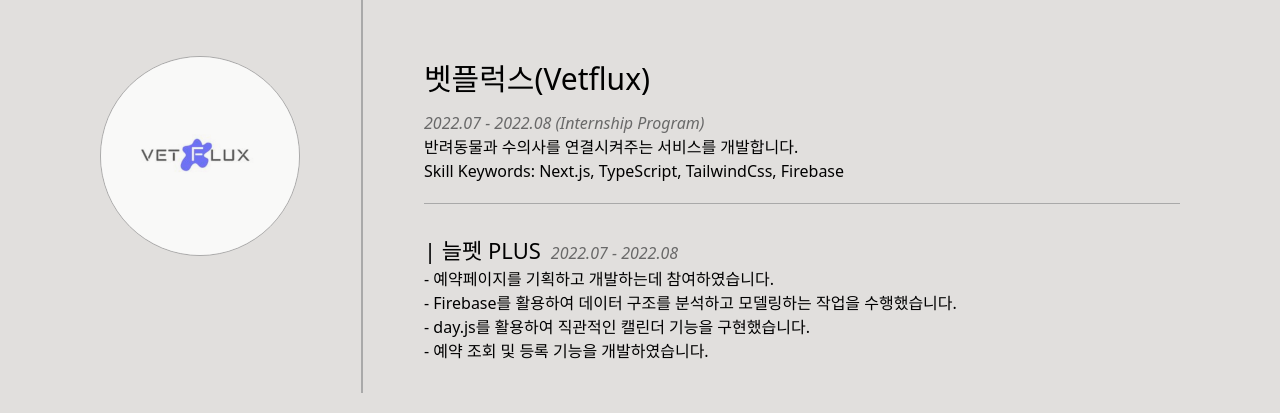
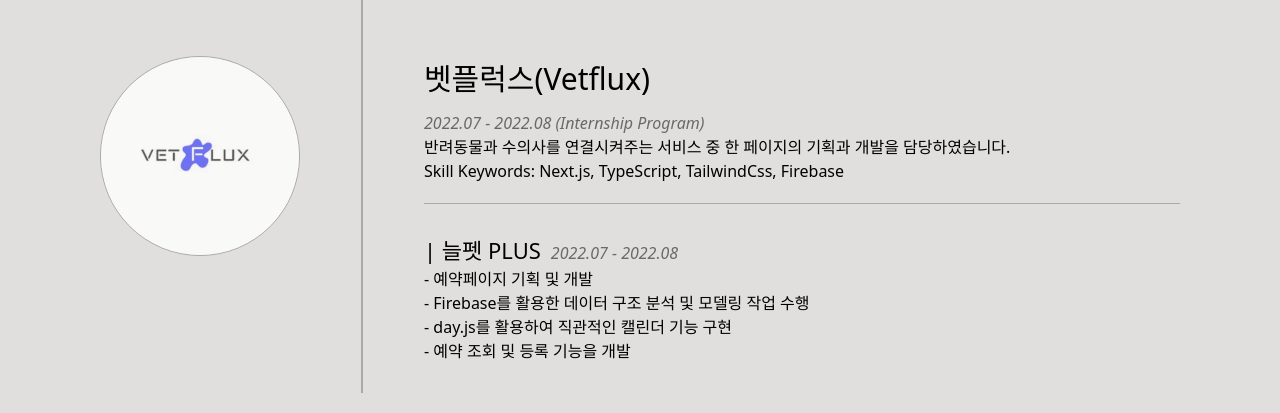
Before and after one commit to Dumibell/PORTFOLIO2, a Next.js app: page / in a window 1280 px wide. Shown: the part 3320-3733 px from the top of the page. Built offline with nearby package versions, Linux system fonts and the light colour scheme; no server answers.

Commit message:
Fix: 문구 수정

```diff
--- a/components/Expreriences.tsx
+++ b/components/Expreriences.tsx
@@ -149,7 +149,10 @@
             <div className="introduction">
               <p className="companyName">벳플럭스(Vetflux)</p>
               <p className="period">2022.07 - 2022.08 (Internship Program)</p>
-              <p>반려동물과 수의사를 연결시켜주는 서비스를 개발합니다.</p>
+              <p>
+                반려동물과 수의사를 연결시켜주는 서비스 중 한 페이지의 기획과
+                개발을 담당하였습니다.
+              </p>
               <p>Skill Keywords: Next.js, TypeScript, TailwindCss, Firebase</p>
             </div>
             <div>
@@ -157,13 +160,10 @@
                 <span className="projectName">| 늘펫 PLUS</span>
                 <span className="period">2022.07 - 2022.08</span>
               </p>
-              <p>- 예약페이지를 기획하고 개발하는데 참여하였습니다.</p>
-              <p>
-                - Firebase를 활용하여 데이터 구조를 분석하고 모델링하는 작업을
-                수행했습니다.
-              </p>
-              <p>- day.js를 활용하여 직관적인 캘린더 기능을 구현했습니다.</p>
-              <p>- 예약 조회 및 등록 기능을 개발하였습니다.</p>
+              <p>- 예약페이지 기획 및 개발</p>
+              <p>- Firebase를 활용한 데이터 구조 분석 및 모델링 작업 수행</p>
+              <p>- day.js를 활용하여 직관적인 캘린더 기능 구현</p>
+              <p>- 예약 조회 및 등록 기능을 개발</p>
             </div>
           </DescriptionBox>
         </CareerBox>
```
